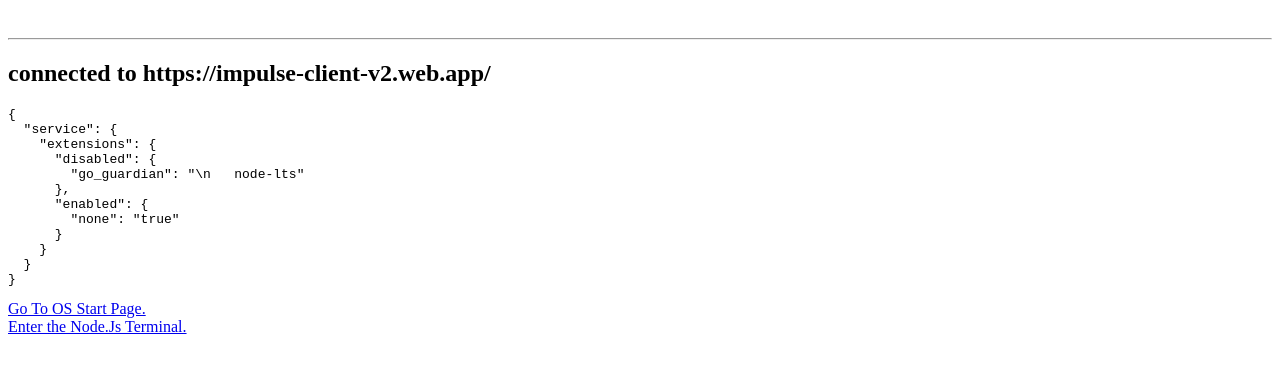
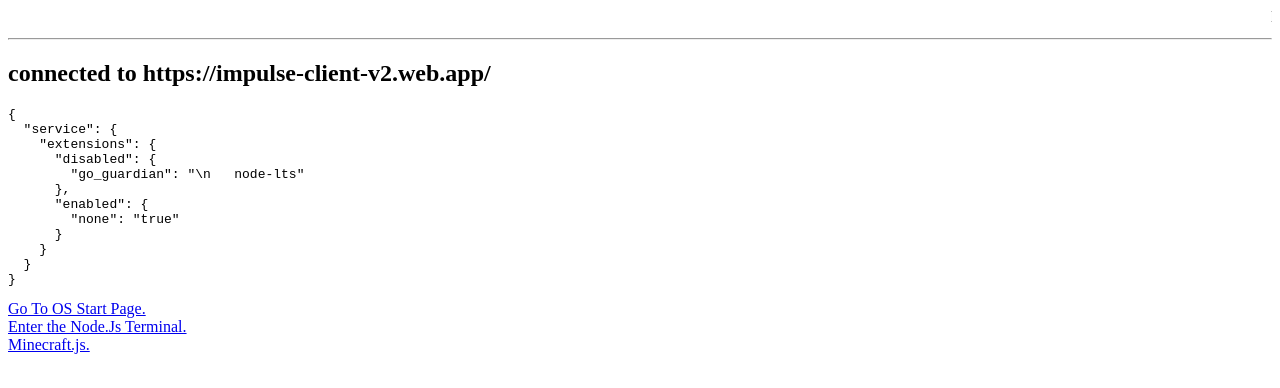
Before and after one commit to JohnTeBrown/source-unblocker-End-Of-Life-, a website: page SRC-Unlock-ProgramData/Run.html in a window 1280 px wide. Drawn offline with nearby package versions, Linux system fonts and the light colour scheme; a script that the page names is missing.

Commit message:
Update Run.html

```diff
--- a/SRC-Unlock-ProgramData/Run.html
+++ b/SRC-Unlock-ProgramData/Run.html
@@ -60,5 +60,7 @@
     <a href="OS.html"> Go To OS Start Page.</a>
     <br>
     <a href="terminal.html"> Enter the Node.Js Terminal.</a>
+    <br>
+    <a href="e.html">Minecraft.js.</a>
   </body>
 </html>
```
